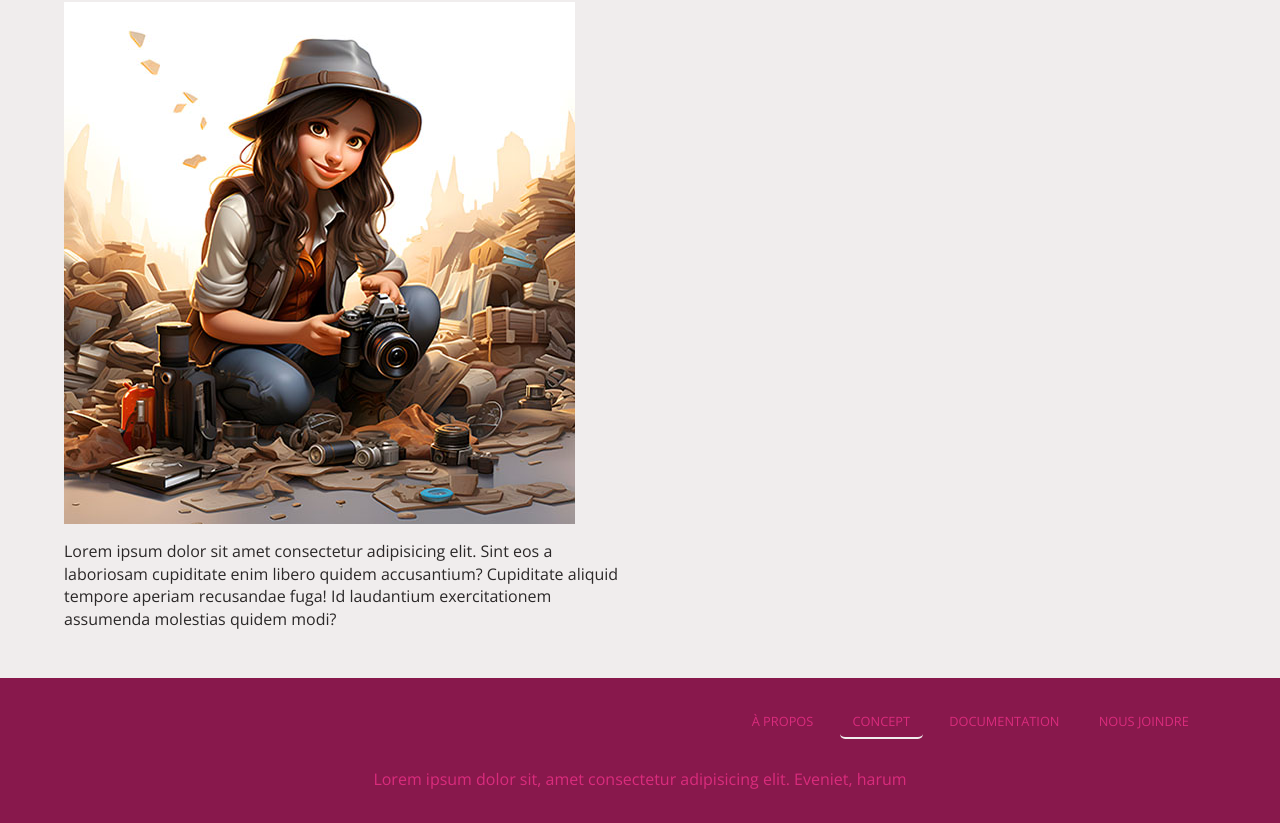
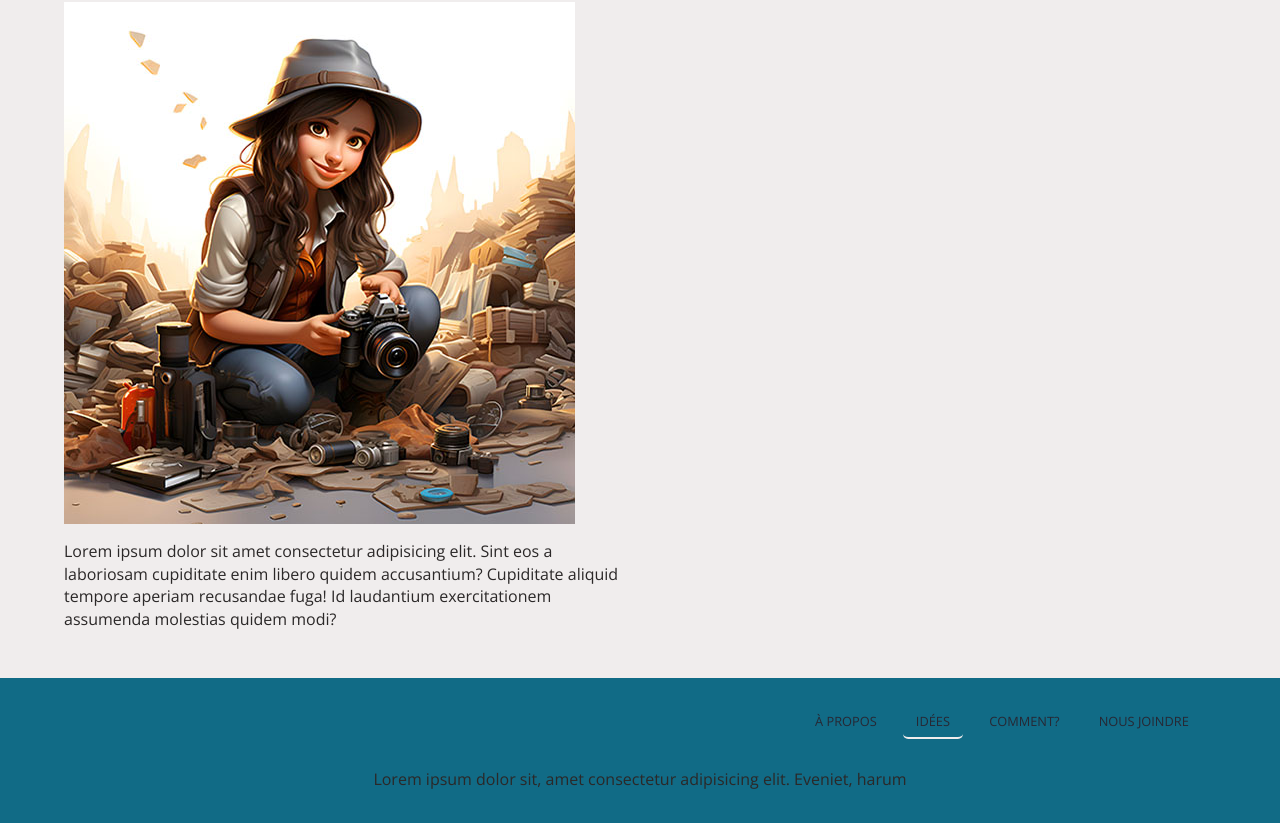
Before and after one commit to marieisafortin/fortin-marieisabelle-tp1-int-web-2, a plain HTML site: page index.html in a window 1280 px wide. Shown: the part 1200-2023 px from the top of the page. Drawn offline with nearby package versions, Linux system fonts and the light colour scheme.

Commit message:
Changement 2

```diff
--- a/index.html
+++ b/index.html
@@ -9,8 +9,8 @@
 	<title>TP1</title>
 	<meta name="description" content="Exercice dans le cadre du cours Intégration des inferfaces web 2">
 	<meta name="viewport" content="width=device-width, initial-scale=1">
-	<link rel="stylesheet" href="style/css/normalize.css" />
-	<link rel="stylesheet" href="style/css/style.css" />
+	<link rel="stylesheet" href="style/css/normalize.css"/>
+	<link rel="stylesheet" href="style/css/style.css"/>
 
 </head>
 
@@ -22,7 +22,7 @@
 				<ul class="nav-list">
 					<li class="nav-list__list-item"><a class="nav-list__link" href="#">À propos</a></li>
 					<li class="nav-list__list-item"><a class="nav-list__link nav-list__link--actuel-header" href="#">Concept</a></li>
-					<li class="nav-list__list-item"><a class="nav-list__link" href="#">Documentation</a></li>
+					<li class="nav-list__list-item"><a class="nav-list__link" href="#">En savoir</a></li>
 					<li class="nav-list__list-item"><a class="nav-list__link" href="#">Nous joindre</a></li>
 				</ul>
 			</nav>
@@ -77,8 +77,8 @@
 				<nav>
 					<ul class="nav-list nav-list--small">
 						<li class="nav-list__list-item"><a class="nav-list__link" href="#">À propos</a></li>
-						<li class="nav-list__list-item"><a class="nav-list__link nav-list__link--actuel-footer" href="#">Concept</a></li>
-						<li class="nav-list__list-item"><a class="nav-list__link" href="#">Documentation</a></li>
+						<li class="nav-list__list-item"><a class="nav-list__link nav-list__link--actuel-footer" href="#">Idées</a></li>
+						<li class="nav-list__list-item"><a class="nav-list__link" href="#">Comment?</a></li>
 						<li class="nav-list__list-item"><a class="nav-list__link" href="#">Nous joindre</a></li>
 					</ul>
 				</nav>
--- a/style/sass/_navigation.scss
+++ b/style/sass/_navigation.scss
@@ -1,7 +1,4 @@
-/*
-On doit importer les variables et les placeholders pour pouvoir s'en servir.
-Le 'v' est un pseudo nous permettant de ne pas avoir à écrire le namespace variables.$abc à chaque fois.
-*/
+
 @use "variables" as v;
 @use "placeholders";
 
@@ -14,7 +11,6 @@
     }
 
     &__link {
-        /*La règle @extend permet d'aller chercher les propriétés CSS dans le placeholder %button. Voir le _partial _placeholders*/
         @extend %button;
         text-transform: uppercase;
         color: v.$accent-color-2;
--- a/style/sass/_variables.scss
+++ b/style/sass/_variables.scss
@@ -1,6 +1,5 @@
 
 $btn-border-radius: 0.4em;
-$font-stack: Open Sans ;
 $primary-color: #f0eded;
 $secondary-color: #2b2828;
 $neutral-color: #d4d1d1;
```
Also changed, not shown: style/sass/style.scss (+4 -4 lines), style/css/style.css.
